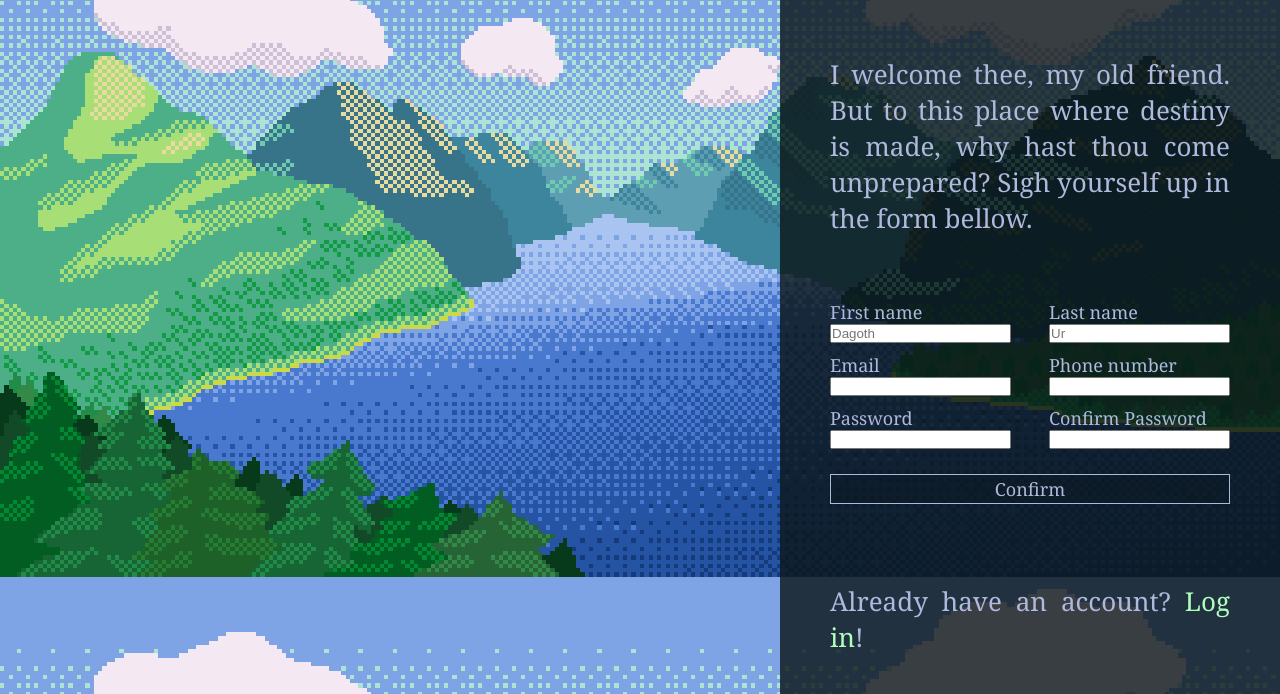
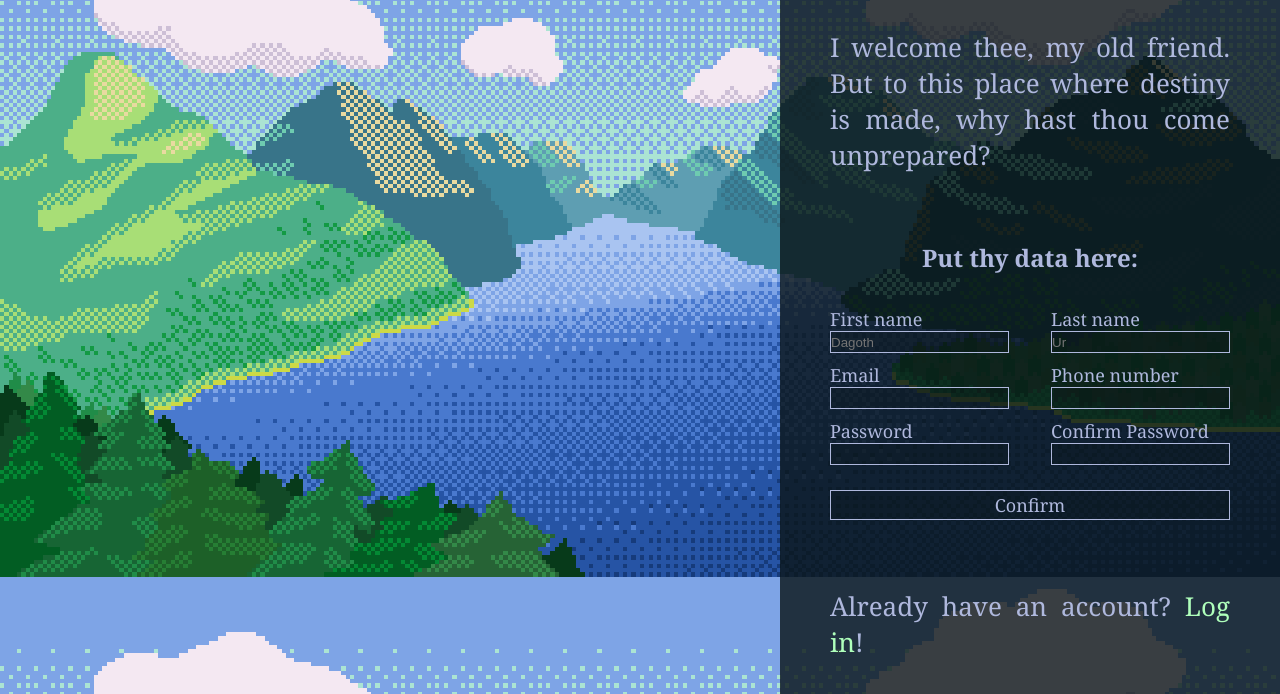
Before and after one commit to MemoryDreams/sigh-up-page, a plain HTML site: page index.html in a window 1280 px wide. Shown: the part 106-800 px from the top of the page. Drawn offline with Linux system fonts and the light colour scheme.

Commit message:
Minor tweaks

```diff
--- a/index.html
+++ b/index.html
@@ -12,8 +12,9 @@
         <h1>Sigh up!</h1>
         <hr>
         <p>
-            I welcome thee, my old friend. But to this place where destiny is made, why hast thou come unprepared? Sigh yourself up in the form bellow.
+            I welcome thee, my old friend. But to this place where destiny is made, why hast thou come unprepared?
         </p>
+        <h2 style="margin-top:20px;">Put thy data here:</h2>
         <form action="#" method="get">
             <div>
                 <label for="firstName">First name</label>
--- a/styles.css
+++ b/styles.css
@@ -10,7 +10,7 @@
 
 body {
     font-family: Georgia, 'Times New Roman', Times, serif;
-    background-image: url("mountainview.png");
+    background: url("mountainview.png");
     max-width: 100vw;
     max-height: 100vh;
     background-size: cover;
@@ -79,6 +79,17 @@ button {
     color: var(--font);
 }
 
+input {
+    border: 1px solid var(--font);
+    background-color: rgba(10,20,23,0.3);
+    height: 20px;
+    color: var(--font);
+}
+
+input:focus, textarea:focus {
+    outline: var(--link);
+}
+
 button:hover {
     background-color: rgba(10,20,23,0.8);
 }
```
